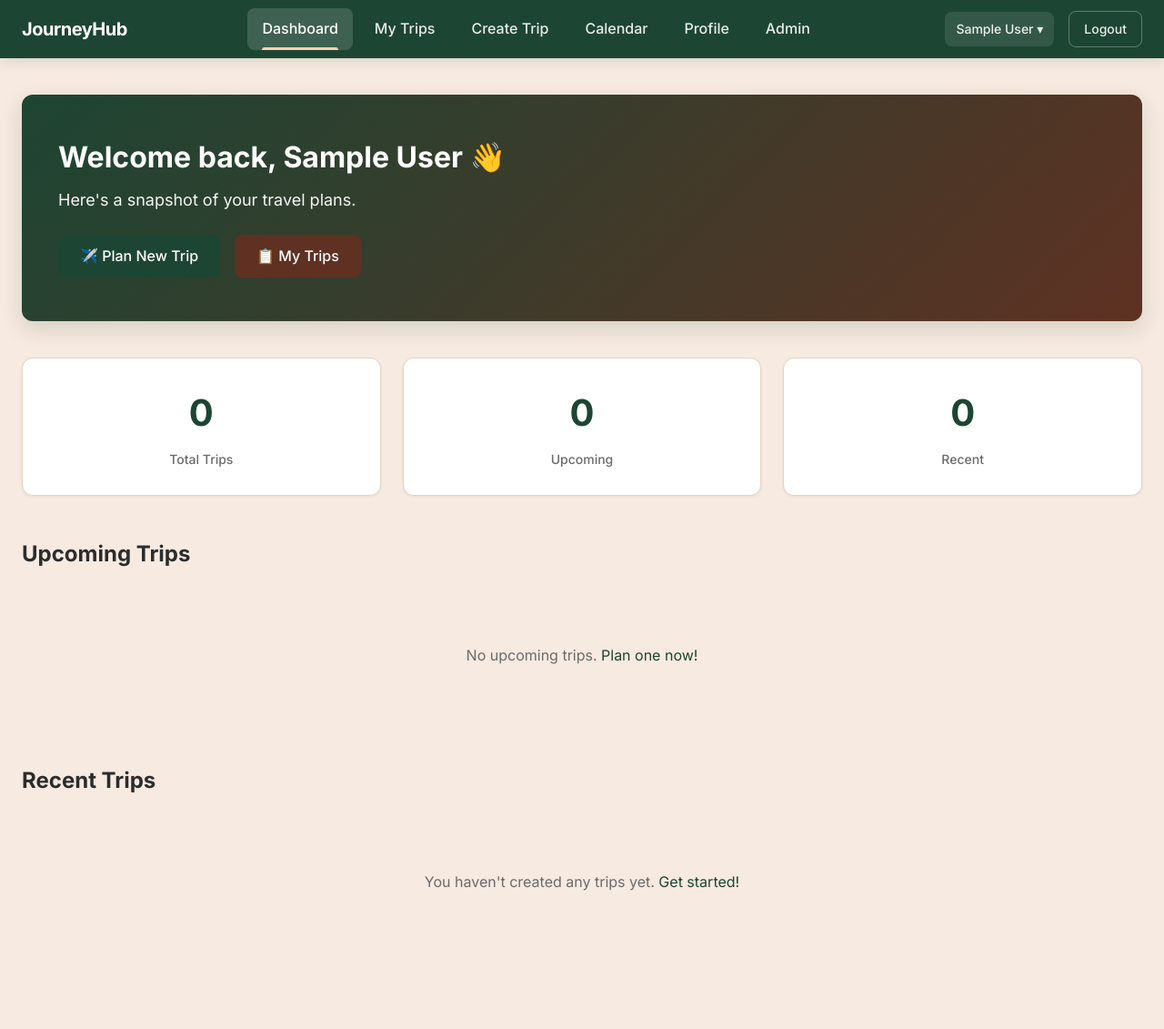
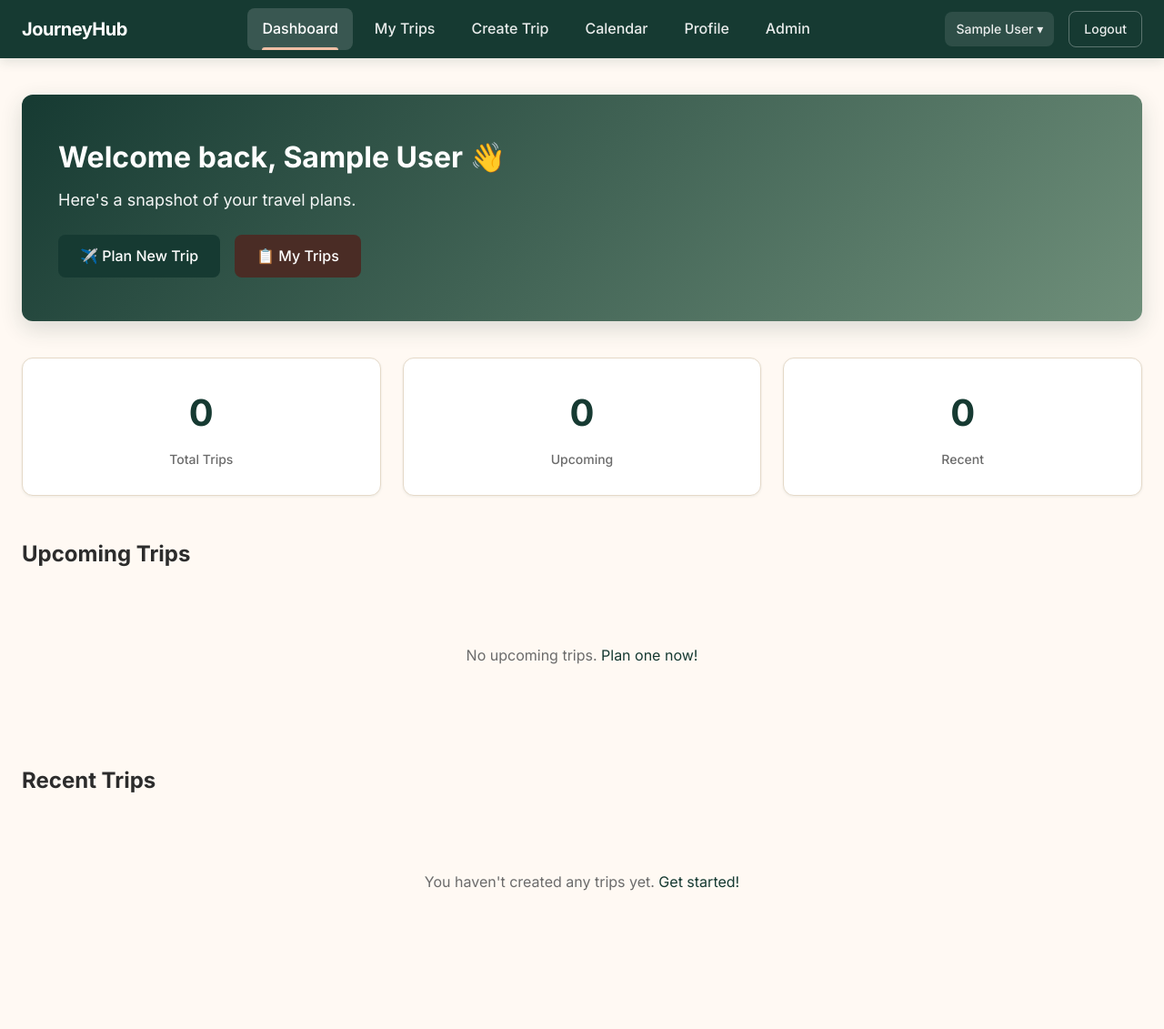
Before and after one commit to tirthgandhi/JourneyHub, a PHP site: page /JourneyHub/pages/dashboard.php in a window 1280 px wide. Shown: the whole page at 91% size. Run offline with PHP 8.4, Linux system fonts and the light colour scheme; the visitor is signed in with stand-in values (Sample User, id 1); data that the repository does not hold is empty.

Commit message:
Update to new earthy color palette
- Deep Forest (#163A32) - primary dark/navbar
- Sage (#6F8F7A) - secondary/accents
- Warm Sand (#F4E6D3) - input backgrounds
- Peach (#EFBFA5) - accent/highlights
- Espresso (#4A2C25) - dark secondary
- Cream (#FFF9F3) - main background

Applied across all pages: auth, dashboard, navbar, admin panel
Updated gradients, buttons, cards, and hover states

```diff
--- a/assets/css/admin.css
+++ b/assets/css/admin.css
@@ -516,7 +516,7 @@
 
 .chart-bar {
     height: 100%;
-    background: linear-gradient(90deg, var(--primary-dark), var(--secondary-dark));
+    background: linear-gradient(90deg, var(--deep-forest), var(--sage));
     display: flex;
     align-items: center;
     justify-content: flex-end;
--- a/assets/css/auth.css
+++ b/assets/css/auth.css
@@ -10,7 +10,7 @@
     display: flex;
     align-items: center;
     justify-content: center;
-    background: linear-gradient(135deg, var(--primary-dark) 0%, var(--secondary-dark) 50%, var(--primary-light) 100%);
+    background: linear-gradient(135deg, var(--deep-forest) 0%, var(--sage) 50%, var(--warm-sand) 100%);
     padding: 20px;
 }
 
@@ -30,7 +30,7 @@
     font-size: 2rem;
     font-weight: 700;
     text-align: center;
-    color: var(--primary-dark);
+    color: var(--deep-forest);
     margin-bottom: 8px;
     letter-spacing: -0.5px;
 }
--- a/assets/css/dashboard.css
+++ b/assets/css/dashboard.css
@@ -9,7 +9,7 @@
 }
 
 .welcome-section {
-    background: linear-gradient(135deg, var(--primary-dark) 0%, var(--secondary-dark) 100%);
+    background: linear-gradient(135deg, var(--deep-forest) 0%, var(--sage) 100%);
     color: #ffffff;
     border-radius: var(--radius-lg);
     padding: 48px 40px;
@@ -55,14 +55,14 @@
 .stat-card:hover {
     transform: translateY(-3px);
     box-shadow: var(--shadow-md);
-    border-color: var(--primary-dark);
+    border-color: var(--deep-forest);
 }
 
 .stat-number {
     display: block;
     font-size: 2.5rem;
     font-weight: 700;
-    color: var(--primary-dark);
+    color: var(--deep-forest);
     margin-bottom: 8px;
 }
 
@@ -94,7 +94,7 @@
     width: 100%;
     height: 200px;
     overflow: hidden;
-    background: var(--primary-light);
+    background: var(--warm-sand);
 }
 
 .trip-card-cover img {
@@ -110,7 +110,7 @@
     align-items: center;
     justify-content: center;
     font-size: 4rem;
-    background: linear-gradient(135deg, var(--primary-light), var(--bg));
+    background: linear-gradient(135deg, var(--warm-sand), var(--peach));
 }
 
 .trip-card-body {
@@ -133,7 +133,7 @@
 
 .trip-duration {
     font-size: var(--font-size-sm);
-    color: var(--secondary-dark);
+    color: var(--sage);
     font-weight: 500;
 }
 
@@ -157,7 +157,7 @@
 
 .recent-trip-item:hover {
     box-shadow: var(--shadow-md);
-    border-color: var(--primary-dark);
+    border-color: var(--deep-forest);
 }
 
 .recent-trip-info h4 {
--- a/assets/css/navbar.css
+++ b/assets/css/navbar.css
@@ -6,7 +6,7 @@
 
 /* ── Main Navbar ── */
 .navbar {
-    background-color: var(--primary-dark);
+    background-color: var(--deep-forest);
     box-shadow: var(--shadow-md);
     position: sticky;
     top: 0;
@@ -34,7 +34,7 @@
 }
 
 .navbar-brand:hover {
-    color: var(--primary-light);
+    color: var(--peach);
 }
 
 /* ── Navigation Links ── */
@@ -80,7 +80,7 @@
     left: 16px;
     right: 16px;
     height: 3px;
-    background-color: var(--primary-light);
+    background-color: var(--peach);
     border-radius: 3px 3px 0 0;
 }
 
@@ -113,8 +113,8 @@
 }
 
 .navbar-logout:hover {
-    background-color: var(--secondary-dark);
-    border-color: var(--secondary-dark);
+    background-color: var(--espresso);
+    border-color: var(--espresso);
     color: #ffffff;
 }
 
--- a/assets/css/style.css
+++ b/assets/css/style.css
@@ -7,35 +7,44 @@
 
 /* ── CSS Custom Properties ── */
 :root {
-    /* New Travel-Focused Color Palette */
-    --primary-dark:      #1D4533;
-    --primary-light:     #F9D2BA;
-    --bg:                #F7EAE0;
-    --secondary-dark:    #5E3122;
+    /* New Earthy Color Palette */
+    --deep-forest:       #163A32;
+    --sage:              #6F8F7A;
+    --warm-sand:         #F4E6D3;
+    --peach:             #EFBFA5;
+    --espresso:          #4A2C25;
+    --cream:             #FFF9F3;
+
+    /* Mapped Colors */
+    --primary-dark:      var(--deep-forest);
+    --primary-light:     var(--peach);
+    --bg:                var(--cream);
+    --secondary-dark:    var(--espresso);
 
     /* Extended Colors */
-    --color-primary:     var(--primary-dark);
-    --color-primary-hover: #143527;
-    --color-secondary:   var(--secondary-dark);
-    --color-accent:      var(--primary-light);
+    --color-primary:     var(--deep-forest);
+    --color-primary-hover: #0f2620;
+    --color-secondary:   var(--espresso);
+    --color-accent:      var(--peach);
+    --color-sage:        var(--sage);
     --color-danger:      #dc2626;
     --color-danger-hover:#b91c1c;
     --color-success:     #16a34a;
-    --color-bg:          var(--bg);
+    --color-bg:          var(--cream);
     --color-surface:     #ffffff;
     --color-text:        #2c2c2c;
     --color-text-muted:  #6b6b6b;
-    --color-border:      #E5D4C1;
-    --color-input-bg:    #ffffff;
+    --color-border:      #E5D9C8;
+    --color-input-bg:    var(--warm-sand);
 
     /* Layout & Spacing */
     --max-width:         1400px;
     --container-padding: 24px;
     --radius:            8px;
     --radius-lg:         12px;
-    --shadow-sm:         0 1px 3px rgba(29, 69, 51, 0.08);
-    --shadow-md:         0 4px 12px rgba(29, 69, 51, 0.12);
-    --shadow-lg:         0 8px 24px rgba(29, 69, 51, 0.16);
+    --shadow-sm:         0 1px 3px rgba(22, 58, 50, 0.08);
+    --shadow-md:         0 4px 12px rgba(22, 58, 50, 0.12);
+    --shadow-lg:         0 8px 24px rgba(22, 58, 50, 0.16);
 
     /* Typography */
     --font-family:       'Inter', -apple-system, BlinkMacSystemFont, 'Segoe UI', Roboto, sans-serif;
@@ -133,14 +142,25 @@ h1, h2, h3, h4 {
 }
 
 .btn-accent {
-    background-color: var(--primary-light);
-    color: var(--primary-dark);
+    background-color: var(--peach);
+    color: var(--deep-forest);
     border: 1px solid var(--color-border);
 }
 .btn-accent:hover {
-    background-color: #f7c4a4;
-    color: var(--primary-dark);
+    background-color: #ebb094;
+    color: var(--deep-forest);
     transform: translateY(-1px);
+}
+
+.btn-sage {
+    background-color: var(--sage);
+    color: #ffffff;
+}
+.btn-sage:hover {
+    background-color: #5f7f6a;
+    color: #ffffff;
+    transform: translateY(-1px);
+    box-shadow: var(--shadow-md);
 }
 
 .btn-danger {
@@ -177,7 +197,7 @@ h1, h2, h3, h4 {
 
 .btn:focus {
     outline: none;
-    box-shadow: 0 0 0 3px rgba(29, 69, 51, 0.2);
+    box-shadow: 0 0 0 3px rgba(22, 58, 50, 0.2);
 }
 
 /* ── Card System ── */
```
Also changed, not shown: test-password.php (added, +67 -0 lines), assets/images/covers/trip_1787394105_964062fb.png (added).
